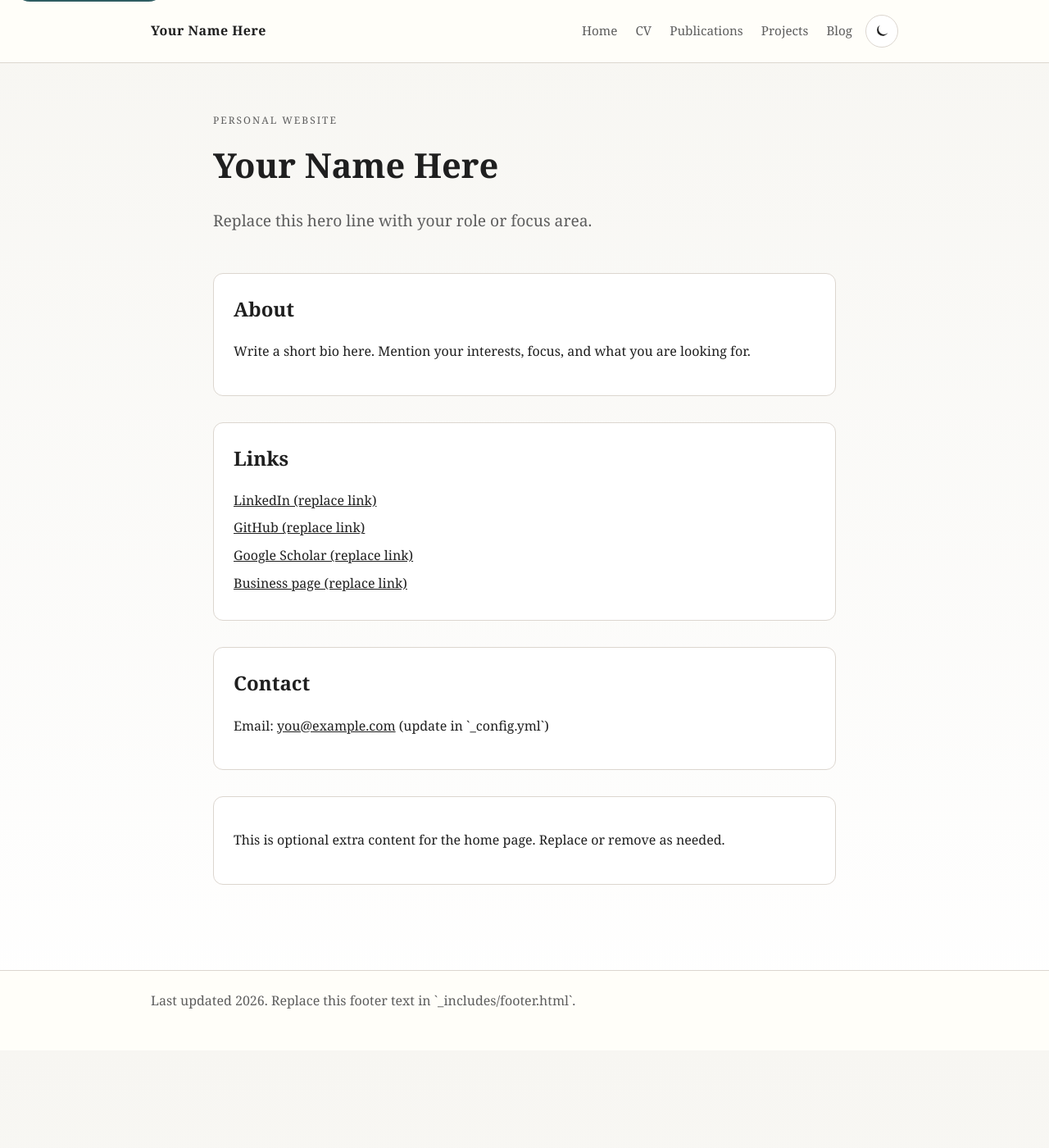
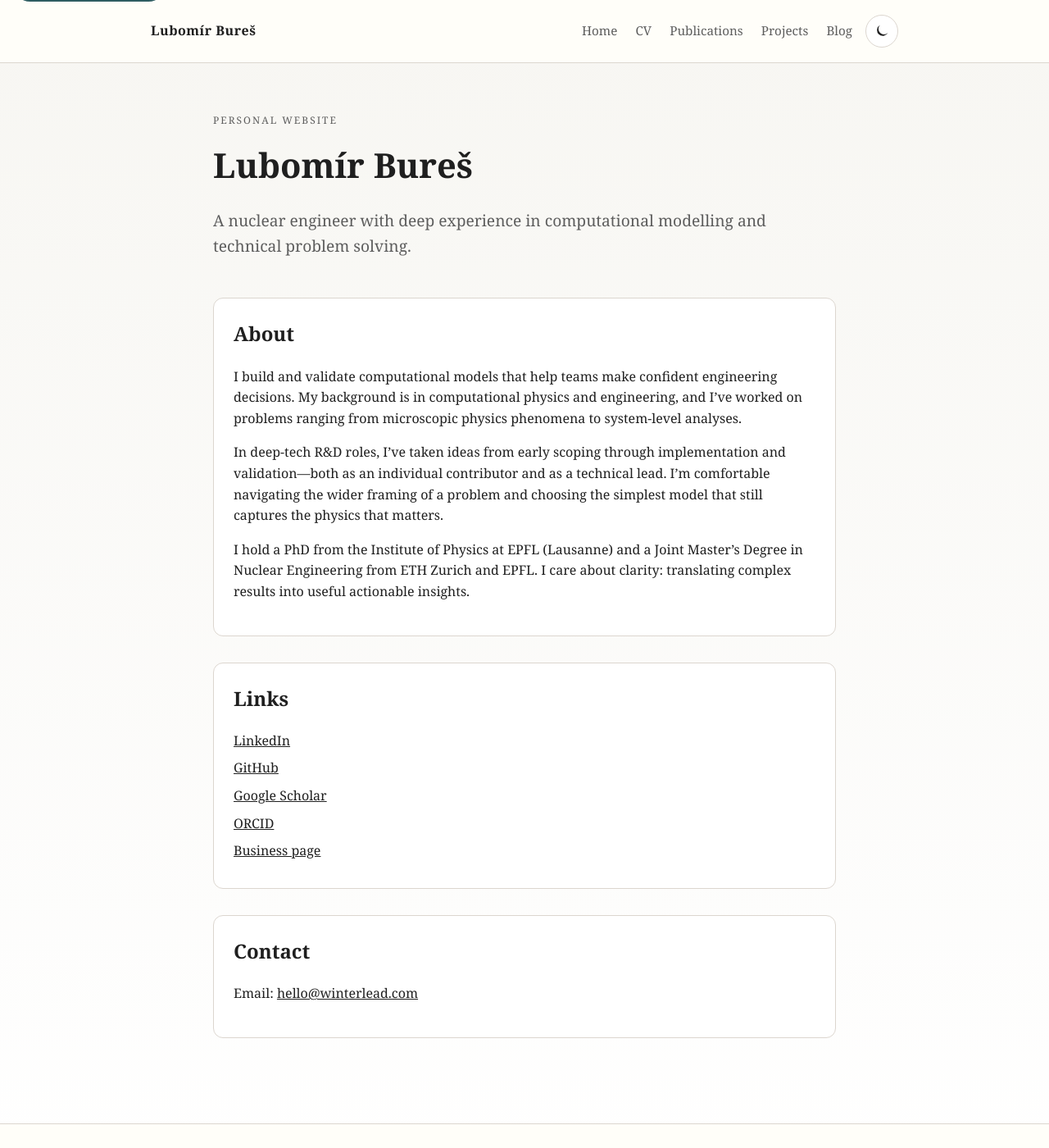
Before and after one commit to tannhorn/tannhorn.github.io, a Jekyll site: the page built from index.md, in a window 1280 px wide and 1400 px high. Shown: the whole window at 82% size. Built offline with Jekyll 4.4.1, drawn with Linux system fonts in a browser that asks for light colours.

Commit message:
updated home page

```diff
--- a/_config.yml
+++ b/_config.yml
@@ -1,9 +1,9 @@
-title: "Your Name Here"
-email: "you@example.com"
-description: "Placeholder bio - update in _config.yml and index.md"
-author: "Your Name Here"
+title: "Lubomír Bureš"
+email: "hello@winterlead.com"
+description: "Personal website of Lubomír Bureš, a nuclear engineer with deep experience in computational modelling and technical problem solving."
+author: "Lubomír Bureš"
 baseurl: ""
-url: "https://your-username.github.io"
+url: "https://tannhorn.github.io"
 
 theme: null
 markdown: kramdown
--- a/_includes/footer.html
+++ b/_includes/footer.html
@@ -1,5 +1,5 @@
 <footer class="site-footer">
   <div class="wrapper">
-    <p>Last updated {{ "now" | date: "%Y" }}. Replace this footer text in `_includes/footer.html`.</p>
+    <p>Last updated {{ "now" | date: "%Y" }}.</p>
   </div>
 </footer>
--- a/_layouts/home.html
+++ b/_layouts/home.html
@@ -9,24 +9,28 @@ layout: default
 
 <section class="section">
   <h2>About</h2>
-  <p>{{ page.about | default: "Write a short bio here. Replace this placeholder with your own text." }}</p>
+  {{ page.about
+     | default: "Write a short bio here. Replace this placeholder with your own text."
+     | markdownify }}
 </section>
 
 <section class="section">
   <h2>Links</h2>
   <ul class="link-list">
-    <li><a href="{{ page.linkedin_url | default: "#" }}">LinkedIn (replace link)</a></li>
-    <li><a href="{{ page.github_url | default: "#" }}">GitHub (replace link)</a></li>
-    <li><a href="{{ page.scholar_url | default: "#" }}">Google Scholar (replace link)</a></li>
-    <li><a href="{{ page.business_url | default: "#" }}">Business page (replace link)</a></li>
+    <li><a href="{{ page.linkedin_url | default: "#" }}">LinkedIn</a></li>
+    <li><a href="{{ page.github_url | default: "#" }}">GitHub</a></li>
+    <li><a href="{{ page.scholar_url | default: "#" }}">Google Scholar</a></li>
+    <li><a href="{{ page.orcid_url | default: "#" }}">ORCID</a></li>
+    <li><a href="{{ page.business_url | default: "#" }}">Business page</a></li>
   </ul>
 </section>
 
 <section class="section">
   <h2>Contact</h2>
-  <p>Email: <a href="mailto:{{ site.email }}">{{ site.email }}</a> (update in `_config.yml`)</p>
+  <p>Email: <a href="mailto:{{ site.email }}">{{ site.email }}</a></p>
 </section>
 
+<!--commented out for now
 <section class="section">
   {{ content }}
 </section>
--- a/index.md
+++ b/index.md
@@ -1,13 +1,19 @@
 ---
 layout: home
 title: Home
-hero: "Your Name Here"
-hero_subtitle: "Replace this hero line with your role or focus area."
-about: "Write a short bio here. Mention your interests, focus, and what you are looking for."
-linkedin_url: "#"
-github_url: "#"
-scholar_url: "#"
-business_url: "#"
+hero: "Lubomír Bureš"
+hero_subtitle: "A nuclear engineer with deep experience in computational modelling and technical problem solving."
+about: |
+  I build and validate computational models that help teams make confident engineering decisions. My background is in computational physics and engineering, and I've worked on problems ranging from microscopic physics phenomena to system-level analyses.
+
+  In deep-tech R&D roles, I've taken ideas from early scoping through implementation and validation—both as an individual contributor and as a technical lead. I'm comfortable navigating the wider framing of a problem and choosing the simplest model that still captures the physics that matters.
+
+  I hold a PhD from the Institute of Physics at EPFL (Lausanne) and a Joint Master's Degree in Nuclear Engineering from ETH Zurich and EPFL. I care about clarity: translating complex results into useful actionable insights.
+linkedin_url: "https://www.linkedin.com/in/lubomir-bures"
+github_url: "https://github.com/tannhorn"
+scholar_url: "https://scholar.google.com/citations?user=rQRIrc4AAAAJ"
+orcid_url: "https://www.orcid.org/0000-0001-6204-0938"
+business_url: "https://winterlead.com"
 ---
 
-This is optional extra content for the home page. Replace or remove as needed.
+<!-- This is optional extra content for the home page. Replace or remove as needed. -->
```
